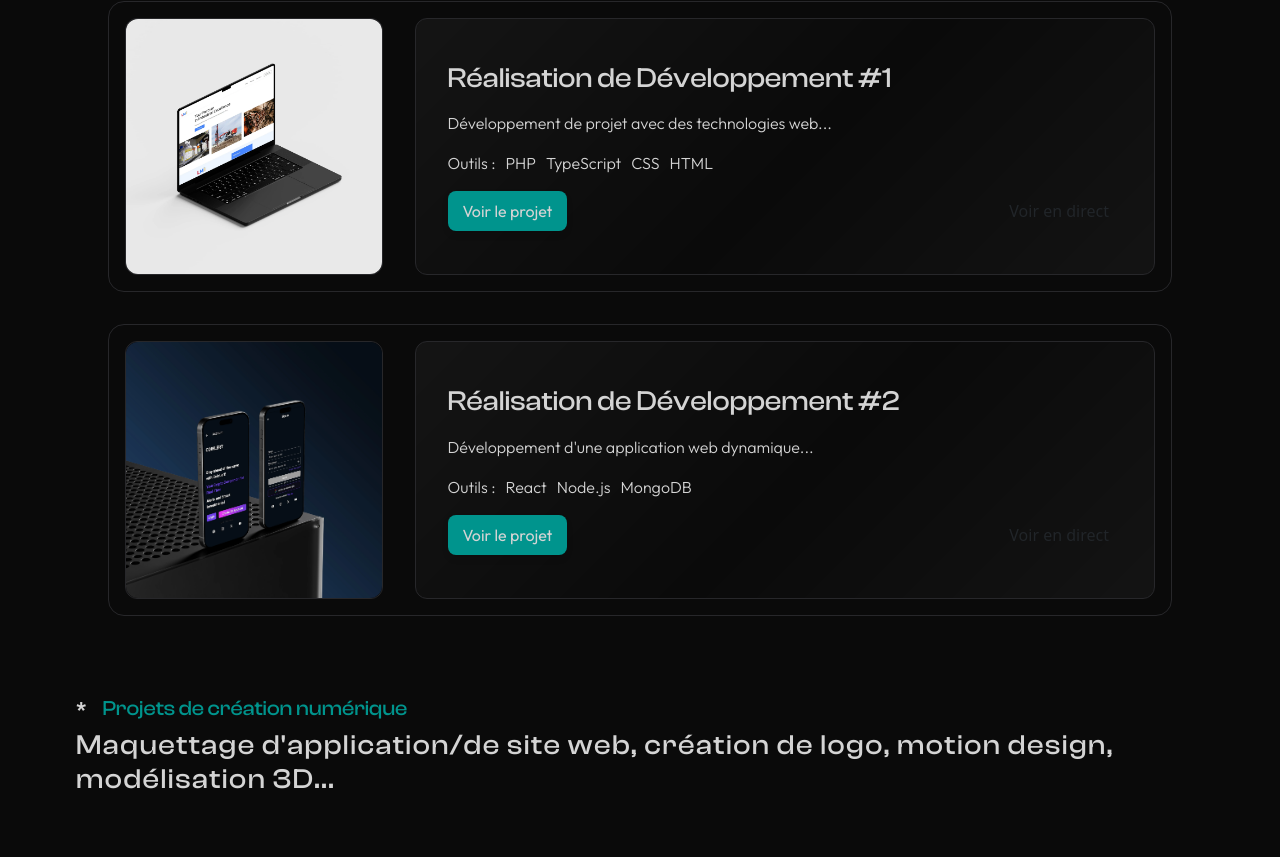
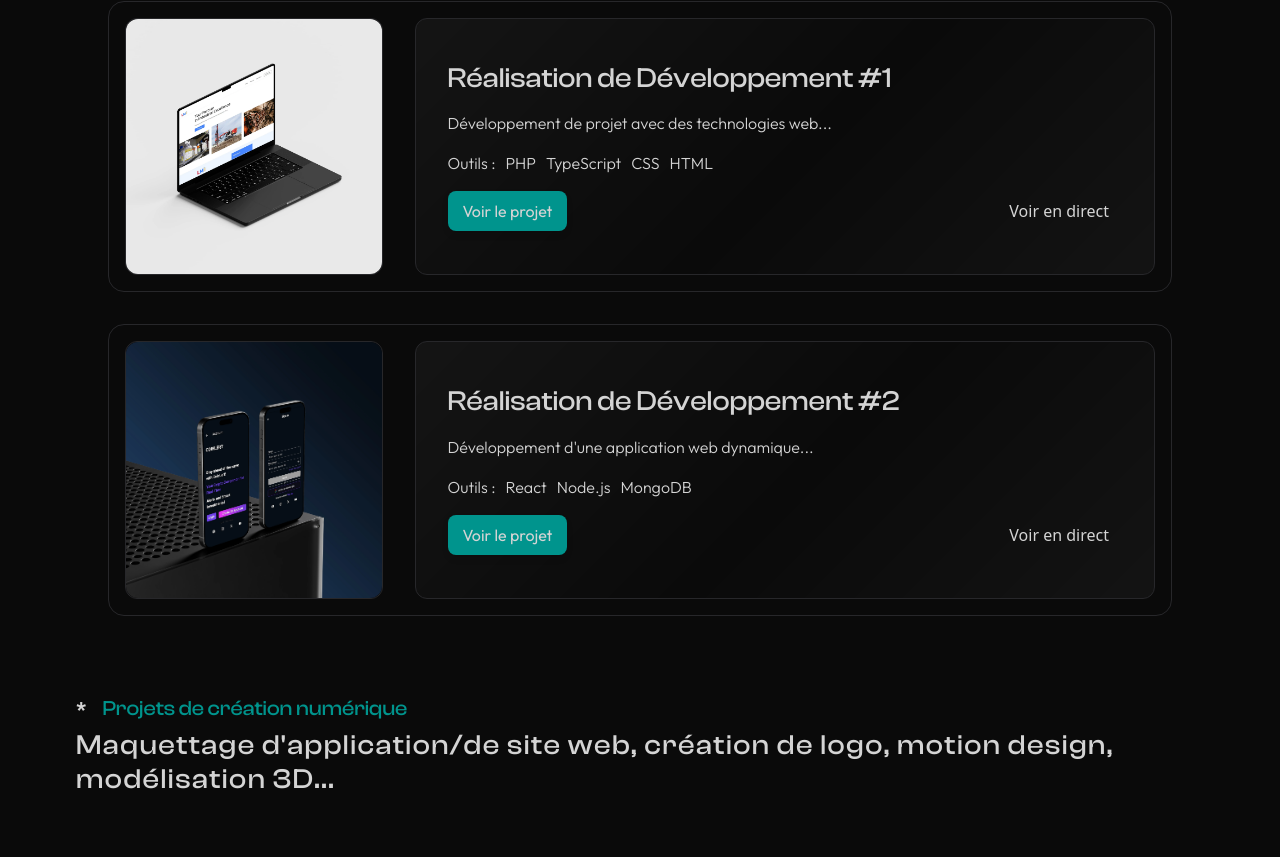
Before and after one commit to mathiasvacher/portfolio, a React (Vite) app: page /portfolio/realisations in a window 1280 px wide. Shown: the part 763-1620 px from the top of the page. Built offline with nearby package versions, Linux system fonts and the light colour scheme.

Commit message:
Ajustement css realisations

```diff
--- a/src/scss/homepage/realisation-display.scss
+++ b/src/scss/homepage/realisation-display.scss
@@ -67,6 +67,7 @@
                 position: relative;
                 display: inline-flex;
                 align-items: center; // Assure que tout est bien aligné
+                color: $white-text;
 
                 &::after {
                     content: '';
```
